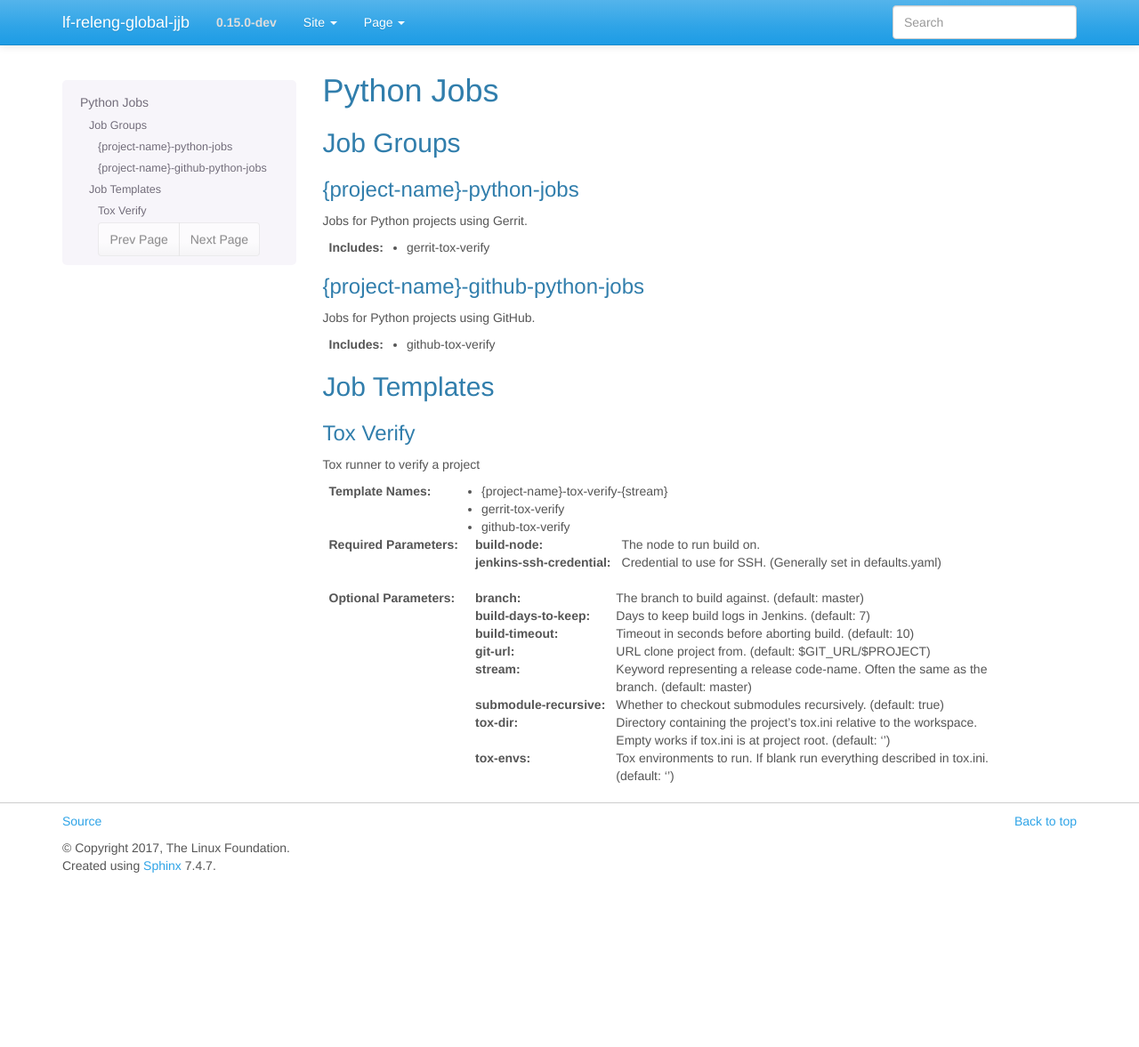
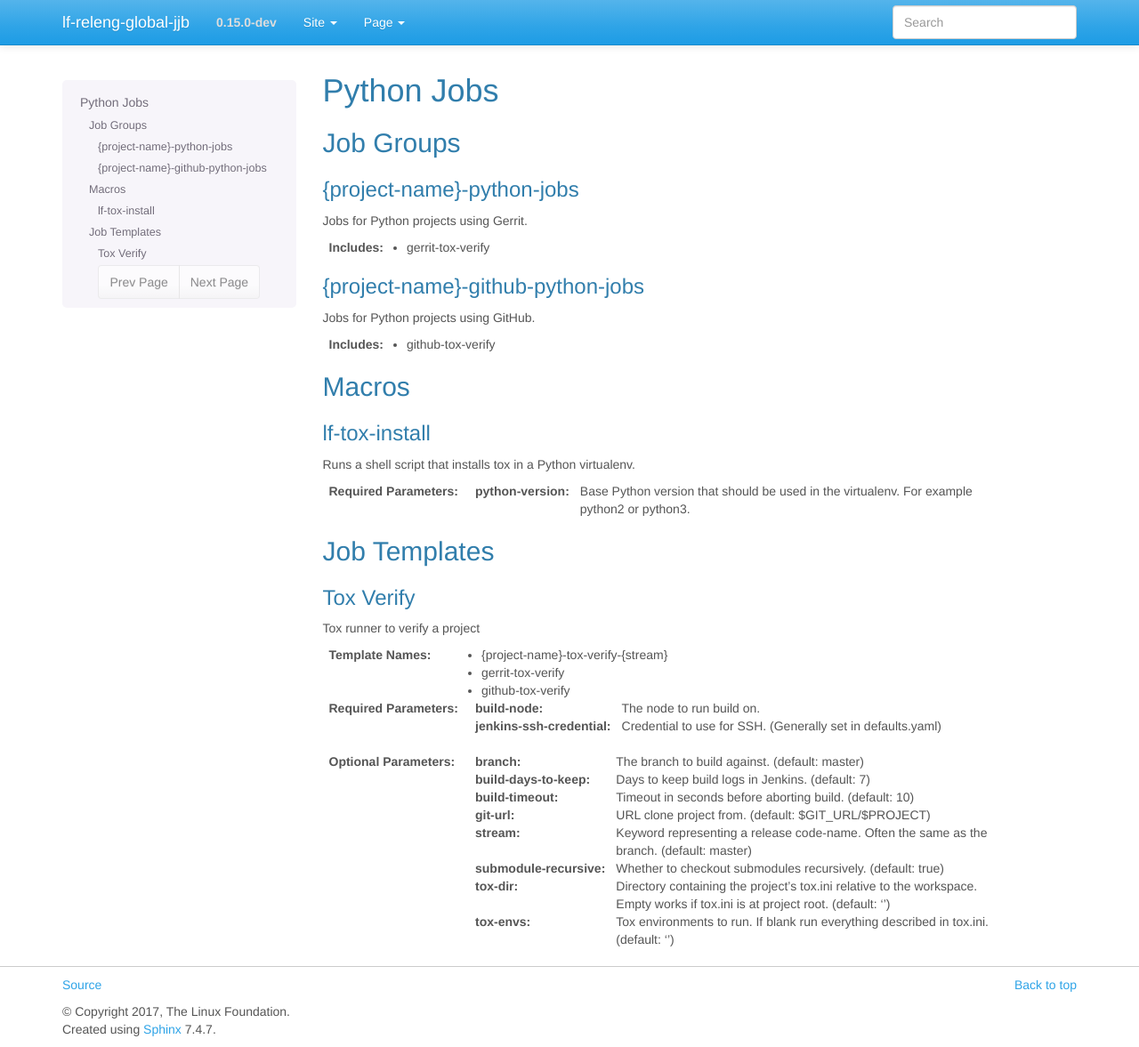
Before and after one commit to lfit/releng-global-jjb, a Sphinx documentation site: the page built from docs/jjb/lf-python-jobs.rst, in a window 1280 px wide and 1177 px high. Shown: the whole window at 89% size. Built offline with Sphinx 7.4.7, drawn with Linux system fonts in a browser that asks for light colours.

Commit message:
Allow tox-install to handle base python ver
Turns tox-install.sh into a proper macro allowing the user to choose
which base Python version to use in the tox virtualenv.

Issue: RT-50802
Change-Id: Iff578f4cfa39ce6b2540be45537931e6a3b48d22
Signed-off-by: Thanh Ha <thanh.ha@linuxfoundation.org>

```diff
--- a/docs/jjb/lf-python-jobs.rst
+++ b/docs/jjb/lf-python-jobs.rst
@@ -22,6 +22,21 @@ Jobs for Python projects using GitHub.
 :Includes:
 
     - github-tox-verify
+
+
+Macros
+======
+
+lf-tox-install
+--------------
+
+Runs a shell script that installs tox in a Python virtualenv.
+
+:Required Parameters:
+
+    :python-version: Base Python version that should be used in the virtualenv.
+        For example python2 or python3.
+
 
 Job Templates
 =============
```
Also changed, not shown: 6 other files.
